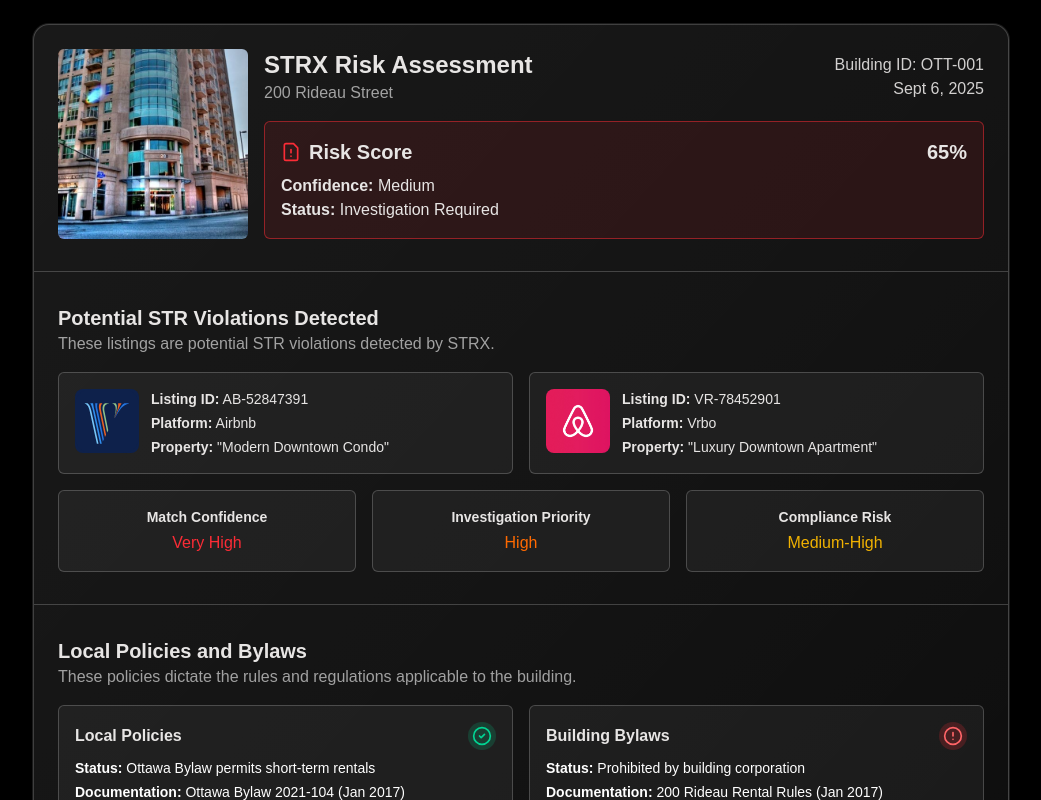
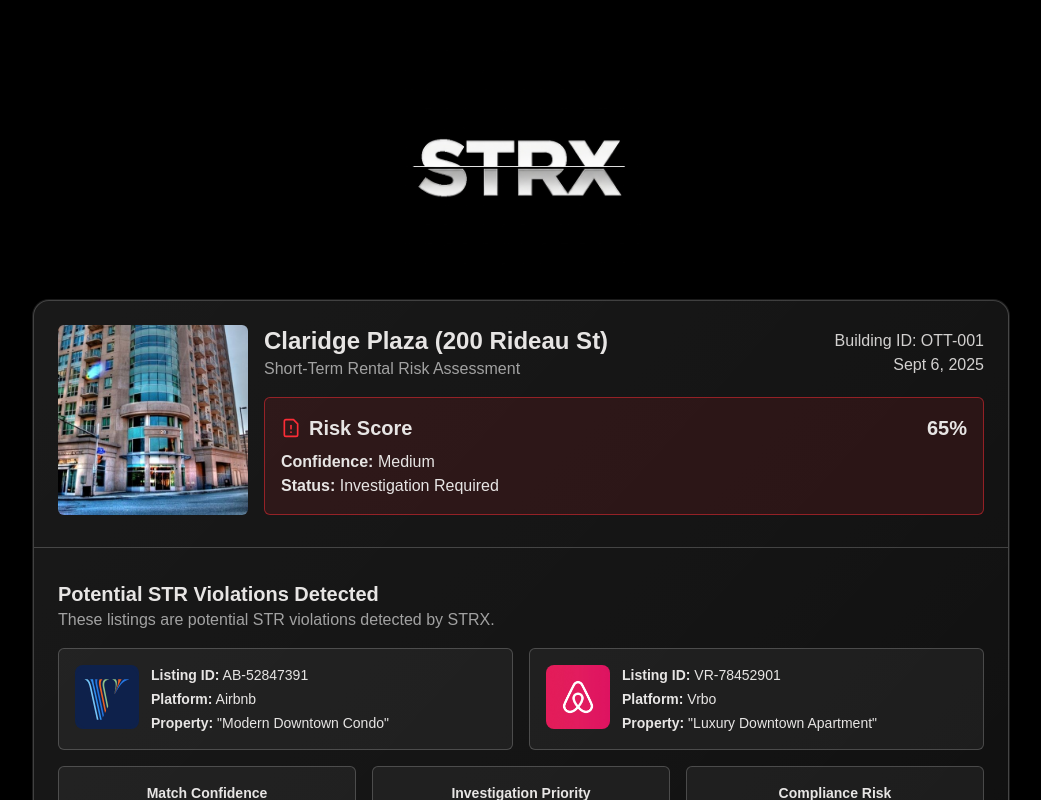
Before and after one commit to sashkode/strx, a Next.js app: page /report in a window 1280 px wide. Shown: the top 800 px of the page, without its empty margins (119-1160 px from the left). Built offline with nearby package versions, Linux system fonts and the light colour scheme.

Commit message:
feat: ui

```diff
--- a/src/app/processing/page.tsx
+++ b/src/app/processing/page.tsx
@@ -1,20 +1,29 @@
 "use client";
-import { useEffect, useMemo, useRef, useState, useLayoutEffect, type ReactNode, unstable_ViewTransition as ViewTransition } from "react";
-import { Button } from "~/components/ui/button";
 import Link from "next/link";
-import { useViewTransitionRouter } from "~/lib/hooks/useViewTransitionRouter";
+import { useSearchParams } from "next/navigation";
 import {
+  useEffect,
+  useLayoutEffect,
+  useMemo,
+  useRef,
+  useState,
+  unstable_ViewTransition as ViewTransition,
+  type ReactNode,
+} from "react";
+import {
+  LuCheck,
   LuCog,
+  LuFileText,
+  LuGauge,
+  LuGitMerge,
+  LuLoader,
+  LuScrollText,
   LuSearch,
-  LuGitMerge,
-  LuGauge,
-  LuFileText,
-  LuScrollText,
   LuSparkles,
-  LuCheck,
-  LuLoader,
 } from "react-icons/lu";
 import Footer from "~/components/Footer";
+import { Button } from "~/components/ui/button";
+import { useViewTransitionRouter } from "~/lib/hooks/useViewTransitionRouter";
 
 type Step = {
   id: number;
@@ -56,7 +65,8 @@
       {
         id: 3,
         title: "Match to building",
-        loading: "Matching via polygon containment, proximity, and alias signals…",
+        loading:
+          "Matching via polygon containment, proximity, and alias signals…",
         done: "7 listings matched to Claridge Plaza",
         icon: <LuGitMerge className="h-5 w-5" aria-hidden="true" />,
       },
@@ -72,7 +82,7 @@
         id: 5,
         title: "Compile evidence",
         loading: "Extracting text snippets, amenity signatures, and map links…",
-        done: "Evidence compiled for 5 suspected listings; signals consistent",
+        done: "Evidence compiled for 2 suspected listings; signals consistent",
         icon: <LuFileText className="h-5 w-5" aria-hidden="true" />,
       },
       {
@@ -139,11 +149,15 @@
     // force reflow
     el.getBoundingClientRect();
     requestAnimationFrame(() => setPanelHeight(`${next}px`));
-    const onTransitionEnd = (e: TransitionEvent) => { if (e.propertyName === "height") setPanelHeight(undefined); };
+    const onTransitionEnd = (e: TransitionEvent) => {
+      if (e.propertyName === "height") setPanelHeight(undefined);
+    };
     el.addEventListener("transitionend", onTransitionEnd);
     prevHeightRef.current = next;
     return () => el.removeEventListener("transitionend", onTransitionEnd);
   }, [current, allDone]);
+
+  const taskId = useSearchParams().get("taskId");
 
   return (
     <div className="relative min-h-dvh bg-[--background] text-[--foreground]">
@@ -154,15 +168,17 @@
           style={{
             viewTransitionName: "processing-panel",
             height: panelHeight,
-            transition: "height 420ms linear"
+            transition: "height 420ms linear",
           }}
           className="w-full rounded-2xl border border-white/20 bg-gradient-to-br from-white/10 via-white/8 to-white/5 backdrop-blur-sm p-6 pb-14 shadow-[0_0_0_1px_rgba(255,255,255,0.1)]"
         >
           <div className="mb-6 flex items-center justify-between">
-            <h1 className="text-lg font-bold opacity-90">Processing building risk</h1>
+            <h1 className="text-lg font-bold opacity-90">
+              Processing building risk
+            </h1>
             {allDone ? (
               <Button asChild>
-                <Link href="/" prefetch>
+                <Link href={`/report?taskId=${taskId}`} prefetch>
                   View results
                 </Link>
               </Button>
@@ -179,18 +195,26 @@
               const isActive = i === current && !completed[i];
               const isDone = completed[i];
               return (
-                <li key={s.id} className="step-item rounded-xl border border-white/20 bg-black/30 p-4">
+                <li
+                  key={s.id}
+                  className="step-item rounded-xl border border-white/20 bg-black/30 p-4"
+                >
                   <div className="flex items-start gap-3">
                     <div className="mt-0.5 text-white/80">
                       {isDone ? (
-                        <LuCheck className="h-5 w-5 text-emerald-400" aria-hidden="true" />
+                        <LuCheck
+                          className="h-5 w-5 text-emerald-400"
+                          aria-hidden="true"
+                        />
                       ) : (
                         s.icon
                       )}
                     </div>
                     <div className="flex-1">
                       <div className="mb-1 flex items-center justify-between">
-                        <span className="text-sm font-bold opacity-90">{s.title}</span>
+                        <span className="text-sm font-bold opacity-90">
+                          {s.title}
+                        </span>
                         <span className="text-xs opacity-60">
                           Step {i + 1} of {steps.length}
                         </span>
@@ -201,11 +225,13 @@
                           (isActive
                             ? "relative overflow-hidden text-white/90"
                             : isDone
-                              ? "text-white/80"
-                              : "text-white/70")
+                            ? "text-white/80"
+                            : "text-white/70")
                         }
                       >
-                        <span className={isActive ? "shine" : undefined}>{isDone ? s.done : s.loading}</span>
+                        <span className={isActive ? "shine" : undefined}>
+                          {isDone ? s.done : s.loading}
+                        </span>
                       </p>
                     </div>
                   </div>
@@ -214,7 +240,9 @@
             })}
           </ul>
           {!allDone ? (
-            <p className="absolute bottom-4 left-0 w-full mt-6 text-center text-xs opacity-60">This may take a minute. You can keep this tab open.</p>
+            <p className="absolute bottom-4 left-0 w-full mt-6 text-center text-xs opacity-60">
+              This may take a minute. You can keep this tab open.
+            </p>
           ) : (
             <div className="mt-6 flex items-center justify-center gap-3">
               <Button onClick={() => push("/")}>Back home</Button>
@@ -232,12 +260,27 @@
       {/* Local CSS: view transitions, step grow + delayed fade, and text shine */}
       <style jsx>{`
         /* Step appears: grow first, then fade-in + lift content */
-        .step-item { overflow: hidden; opacity: 1; transform: translateY(0); transition: opacity 380ms ease 260ms, transform 420ms ease 260ms; }
-        @starting-style { .step-item { opacity: 0; transform: translateY(20px); } }
+        .step-item {
+          overflow: hidden;
+          opacity: 1;
+          transform: translateY(0);
+          transition: opacity 380ms ease 260ms, transform 420ms ease 260ms;
+        }
+        @starting-style {
+          .step-item {
+            opacity: 0;
+            transform: translateY(20px);
+          }
+        }
 
         /* Reliable text shine using animated background-position */
         .shine {
-          background-image: linear-gradient(90deg, rgba(255,255,255,0.45) 0%, rgba(255,255,255,0.95) 50%, rgba(255,255,255,0.45) 100%);
+          background-image: linear-gradient(
+            90deg,
+            rgba(255, 255, 255, 0.45) 0%,
+            rgba(255, 255, 255, 0.95) 50%,
+            rgba(255, 255, 255, 0.45) 100%
+          );
           background-size: 200% 100%;
           background-position: 200% 0;
           -webkit-background-clip: text;
@@ -245,7 +288,11 @@
           color: transparent;
           animation: shine-sweep 2s linear infinite;
         }
-        @keyframes shine-sweep { to { background-position: -200% 0; } }
+        @keyframes shine-sweep {
+          to {
+            background-position: -200% 0;
+          }
+        }
       `}</style>
     </div>
   );
--- a/src/app/report/page.tsx
+++ b/src/app/report/page.tsx
@@ -1,10 +1,20 @@
 "use client";
 
+import Image from "next/image";
 import { LuCircleAlert, LuCircleCheck, LuFileWarning } from "react-icons/lu";
 
 export default function Report() {
   return (
-    <div className="min-h-dvh bg-[--background] text-[--foreground]">
+    <div className="min-h-dvh bg-[--background] text-[--foreground] pt-14">
+      <Image
+        src="/logo.png"
+        width={540}
+        height={540}
+        alt="STRX"
+        priority
+        className="-my-20 select-none sm:-my-40 mx-auto scale-50"
+      />
+
       <main className="mx-auto flex min-h-dvh max-w-5xl flex-col items-center justify-center p-6">
         <div className="vt-panel w-full rounded-2xl border border-white/20 bg-gradient-to-br from-white/10 via-white/8 to-white/5 backdrop-blur-sm shadow-[0_0_0_1px_rgba(255,255,255,0.1)]">
           <div className="bg-red-200"></div>
@@ -16,8 +26,12 @@
             <div className="flex-1 flex flex-col gap-4">
               <div className="flex items-center gap-4">
                 <div className="flex-1">
-                  <h1 className="text-2xl font-bold">STRX Risk Assessment</h1>
-                  <p className="text-white/60">200 Rideau Street</p>
+                  <h1 className="text-2xl font-bold">
+                    Claridge Plaza (200 Rideau St)
+                  </h1>
+                  <p className="text-white/60">
+                    Short-Term Rental Risk Assessment
+                  </p>
                 </div>
 
                 <div className="text-right opacity-90">
```
